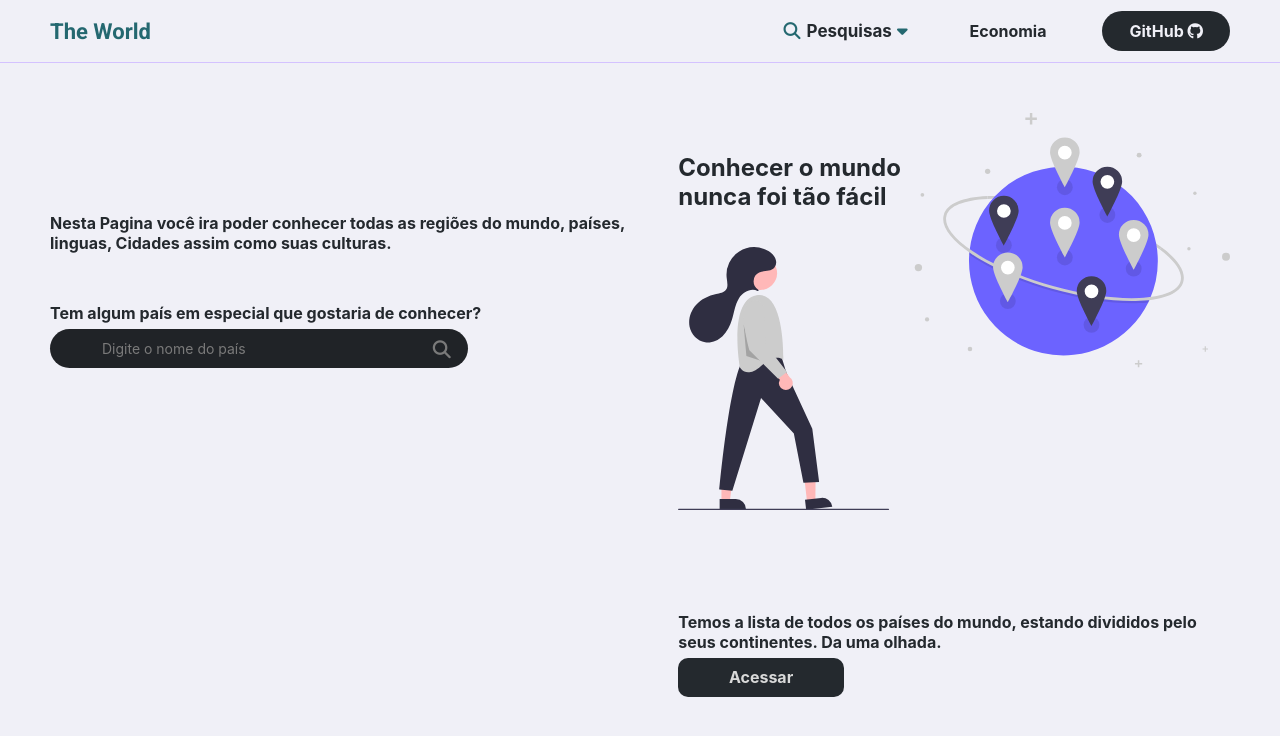
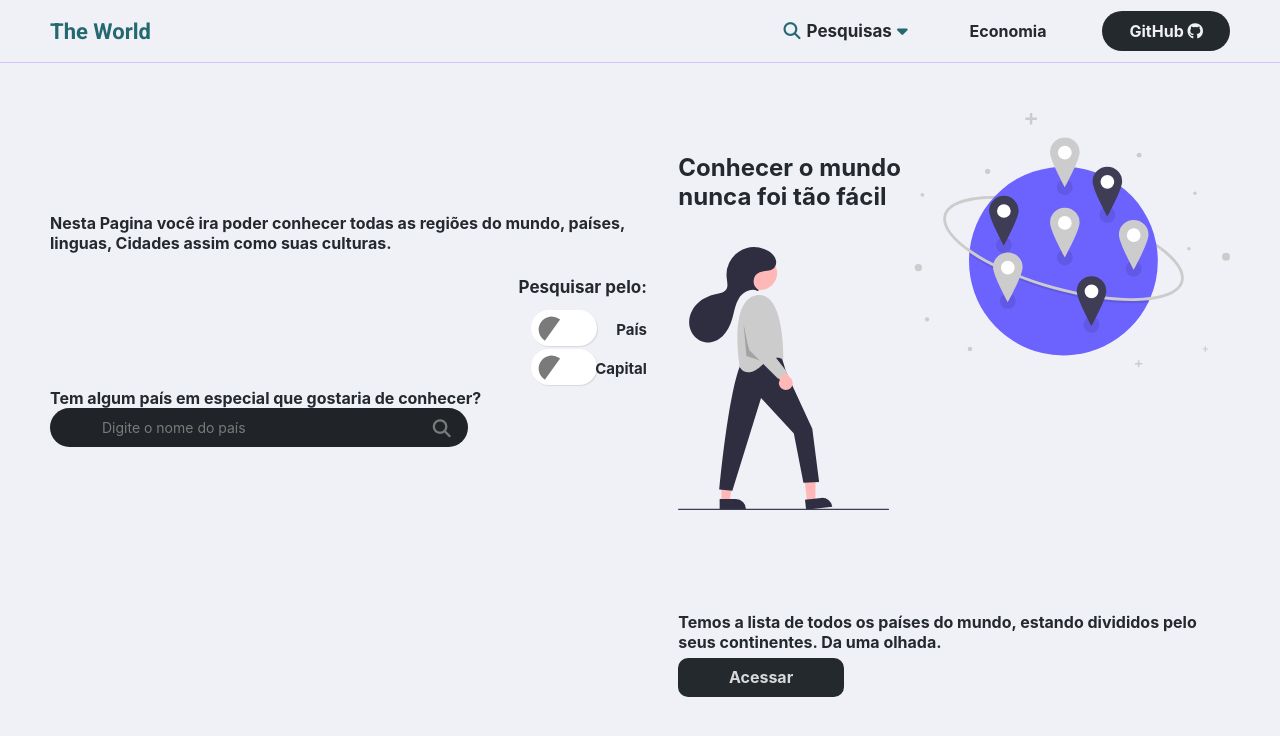
Before and after one commit to arlindojos/theWorld, a React (Create React App) app: page / in a window 1280 px wide. Shown: the top 736 px of the page. Built offline with nearby package versions, Linux system fonts and the light colour scheme; no server answers.

Commit message:
Sweet toggle

```diff
--- a/src/components/TheWorld/index.tsx
+++ b/src/components/TheWorld/index.tsx
@@ -2,6 +2,7 @@ import React, { useState } from 'react';
 
 import { Container, SearchCountry } from './styles';
 import Searcher from '../Searcher';
+import Toggle from '../Toggle';
 
 interface Props {
     MainId?: string;
@@ -15,8 +16,9 @@ const TheWorld: React.FC<Props> = ({MainId}) => {
             <Container id="theWorld">
                 <div id={MainId}>
                     <span>
-                    Nesta Pagina você ira poder conhecer todas as regiões do mundo, países, linguas, Cidades assim como suas culturas.
+                        Nesta Pagina você ira poder conhecer todas as regiões do mundo, países, linguas, Cidades assim como suas culturas.
                     </span>
+                    <Toggle />
                     <span>
                         Tem algum país em especial que gostaria de conhecer?
                     </span>
--- /dev/null
+++ b/src/components/Toggle/index.tsx
@@ -0,0 +1,23 @@
+import React from 'react';
+import { Container, Switch, Checkbox, Slider, Choice } from './styles';
+
+
+const Toggle: React.FC = () => {
+    return (
+        <Container>
+            <span>Pesquisar pelo:</span>
+            <Switch>
+                <Checkbox type="checkbox" />
+                <Slider></Slider>
+                <Choice>País</Choice>
+            </Switch>
+            <Switch>
+                <Checkbox type="checkbox" />
+                <Slider></Slider>
+                <Choice>Capital</Choice>
+            </Switch>
+        </Container>
+    )
+}
+
+export default Toggle;
--- /dev/null
+++ b/src/components/Toggle/styles.ts
@@ -0,0 +1,75 @@
+import styled from 'styled-components';
+
+
+export const Container = styled.div`
+    display: flex;
+    flex-direction: column;
+    align-items: flex-end;
+    margin-top: 2rem;
+
+    > span {
+        font-size: 1.7rem;
+        font-weight: bold;
+        line-height: 1.7;
+        margin-bottom: 0.8rem;
+    }
+`;
+
+export const Choice = styled.strong`
+    position: absolute;
+    font-size: 1.5rem;
+    right: -5rem;
+    top: 1.0rem;
+`;
+
+export const Switch = styled.label`
+    position: relative;
+    left: -5rem;
+    width: 6.6rem;
+    height: 3.6rem;
+    margin-bottom: 0.3rem
+`;
+
+export const Checkbox = styled.input`
+    margin: 0 0.3rem;
+    display: none;
+
+    &:checked + span {
+        background: var(--dark);
+
+        &:before {
+            transform: translateX(3.2rem) rotateZ(53deg);
+            background: yellow;
+        }
+    }
+`;
+
+export const Slider  = styled.span`
+    position: absolute;
+    top: 0; right: 0; left: 0; bottom: 0;
+    transition: .5s;
+
+    cursor: pointer;
+    background: #fff;
+    border: 3px solid #fff;
+    box-shadow: 1px 1px 1px rgba(0, 0, 0, 0.1);
+
+    border-radius: 3.5rem;
+
+    &:before {
+        position: absolute;
+        content: '';
+        bottom: 1.4rem;
+        top: 0.6rem;
+        background: var(--gray);
+        transition: .5s;
+
+        width: 43%;
+        height: 48%;
+        border-top-left-radius: 5rem;
+        border-top-right-radius: 5rem;
+
+        transform: rotateZ(-54deg);
+    }
+
+`;
```
